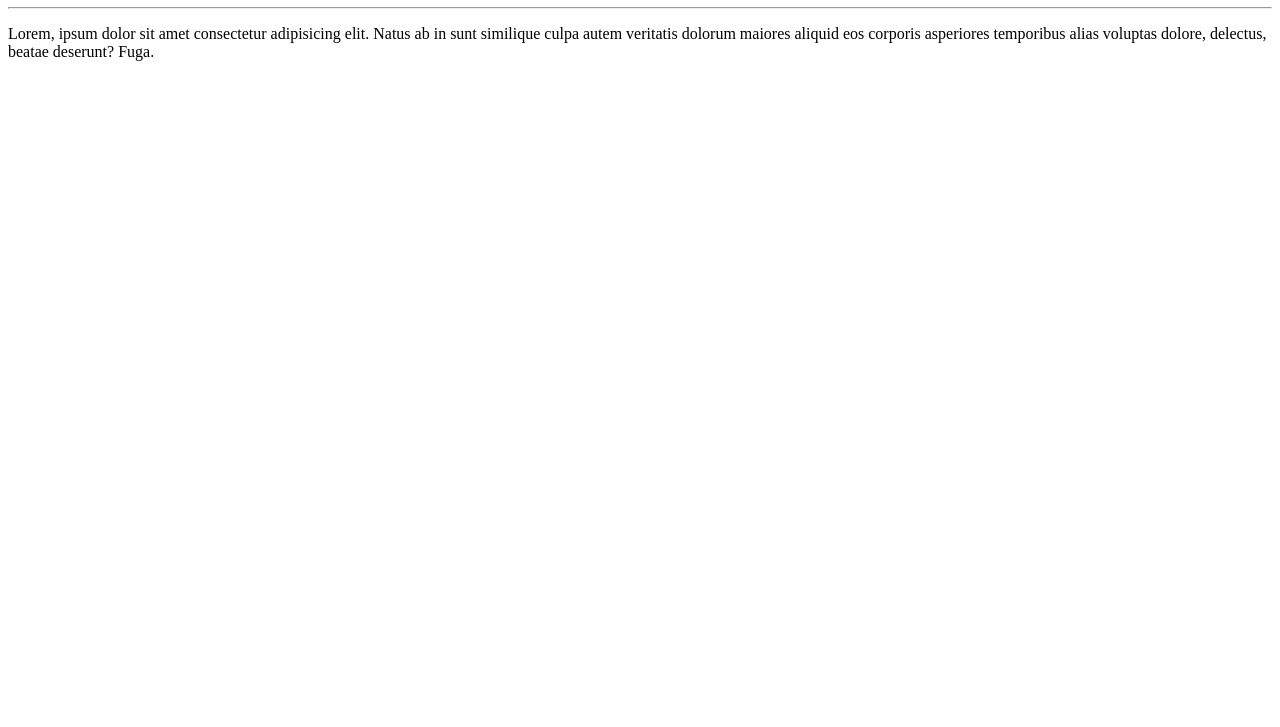
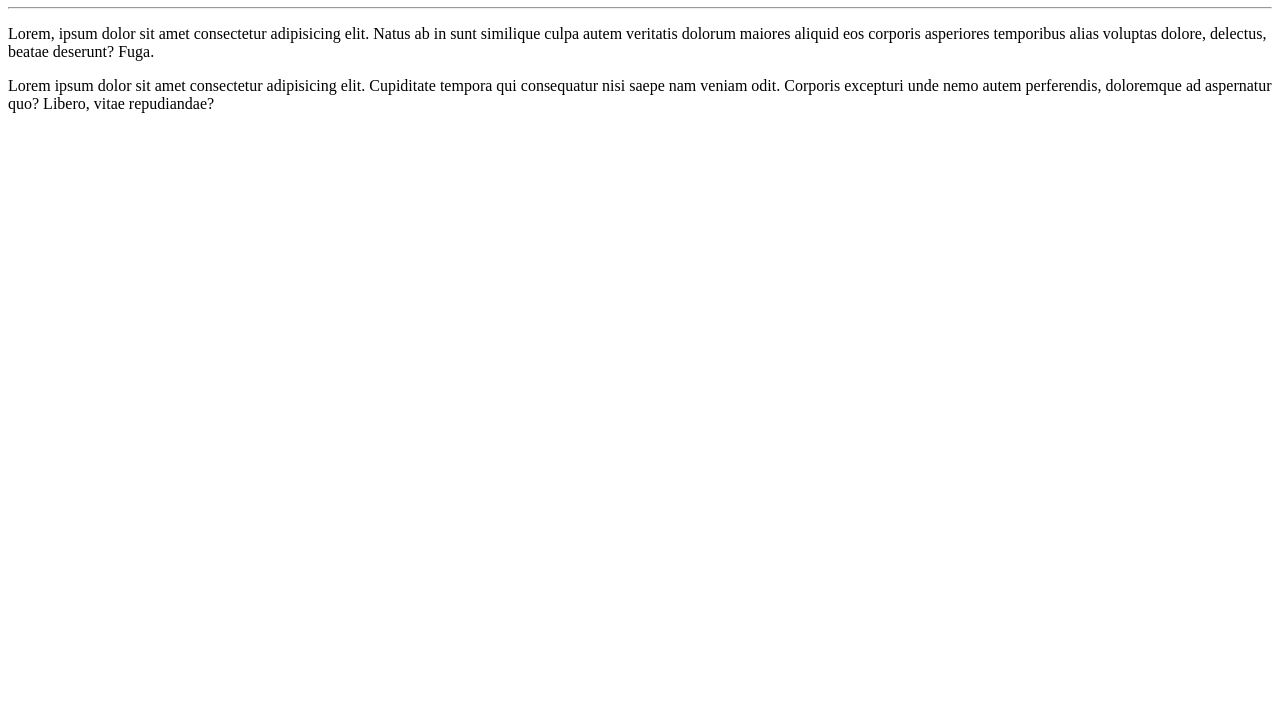
Before and after one commit to RodrigoRamomAlegri/OlaMundo, a plain HTML site: page index.html in a window 1280 px wide. Shown: the part 73-800 px from the top of the page. Drawn offline with Linux system fonts and the light colour scheme.

Commit message:
Adicionei um parágrafo

```diff
--- a/index.html
+++ b/index.html
@@ -10,6 +10,6 @@
     <h1>Olá, Mundo!</h1>
     <hr>
     <p>Lorem, ipsum dolor sit amet consectetur adipisicing elit. Natus ab in sunt similique culpa autem veritatis dolorum maiores aliquid eos corporis asperiores temporibus alias voluptas dolore, delectus, beatae deserunt? Fuga.</p>
-
+    <p>Lorem ipsum dolor sit amet consectetur adipisicing elit. Cupiditate tempora qui consequatur nisi saepe nam veniam odit. Corporis excepturi unde nemo autem perferendis, doloremque ad aspernatur quo? Libero, vitae repudiandae?</p>
 </body>
 </html>
```
